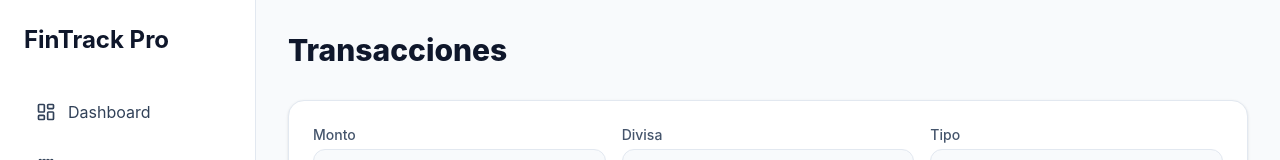
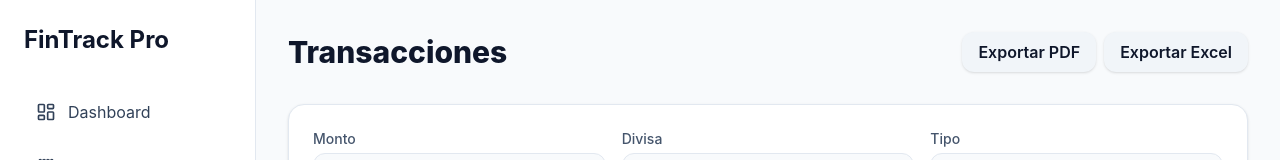
Before and after one commit to YnsM8/fintrack-pro, a Next.js app: page /transactions in a window 1280 px wide. Shown: the top 160 px of the page. Built offline with nearby package versions, Linux system fonts and the light colour scheme; no server answers; the database is empty.

Commit message:
feat: incorporate client side pdf and excel document exporting functionality

```diff
--- a/src/app/(dashboard)/transactions/page.tsx
+++ b/src/app/(dashboard)/transactions/page.tsx
@@ -2,6 +2,8 @@
 import { useRealtimeState } from '@/hooks/useRealtimeState';
 import { useState, useEffect } from 'react';
 import { createClient } from '@/lib/supabase/client';
+import { exportTransactionsToPDF } from '@/lib/export/pdf';
+import { exportTransactionsToExcel } from '@/lib/export/excel';
 
 interface Category {
   id: string;
@@ -64,7 +66,17 @@ export default function TransactionsPage() {
 
   return (
     <div className="space-y-8">
-      <h2 className="text-3xl font-extrabold text-slate-900 dark:text-white">Transacciones</h2>
+      <div className="flex justify-between items-center flex-wrap gap-4">
+        <h2 className="text-3xl font-extrabold text-slate-900 dark:text-white">Transacciones</h2>
+        <div className="flex space-x-2">
+          <button id="btn-export-pdf" onClick={() => exportTransactionsToPDF(transactions)} className="bg-slate-100 hover:bg-slate-200 dark:bg-slate-800 dark:hover:bg-slate-700 text-slate-900 dark:text-white font-semibold py-2 px-4 rounded-xl transition-colors shadow-sm">
+            Exportar PDF
+          </button>
+          <button id="btn-export-excel" onClick={() => exportTransactionsToExcel(transactions)} className="bg-slate-100 hover:bg-slate-200 dark:bg-slate-800 dark:hover:bg-slate-700 text-slate-900 dark:text-white font-semibold py-2 px-4 rounded-xl transition-colors shadow-sm">
+            Exportar Excel
+          </button>
+        </div>
+      </div>
 
       {/* Create Transaction form */}
       <form onSubmit={handleSubmit} className="bg-white dark:bg-slate-900 border border-slate-200 dark:border-slate-800 p-6 rounded-2xl shadow-sm grid grid-cols-1 md:grid-cols-3 gap-4">
--- /dev/null
+++ b/src/lib/export/excel.ts
@@ -0,0 +1,19 @@
+import * as XLSX from 'xlsx';
+
+export function exportTransactionsToExcel(transactions: any[]) {
+  const ws = XLSX.utils.json_to_sheet(
+    transactions.map((t) => ({
+      Fecha: t.transaction_date,
+      Descripción: t.description || 'Sin descripción',
+      Tipo: t.type === 'income' ? 'Ingreso' : 'Gasto',
+      Monto: t.amount,
+      Divisa: t.currency,
+      'Monto Base (USD)': t.base_amount,
+      'Tasa de Cambio': t.exchange_rate,
+    }))
+  );
+
+  const wb = XLSX.utils.book_new();
+  XLSX.utils.book_append_sheet(wb, ws, 'Transacciones');
+  XLSX.writeFile(wb, 'FinTrackPro_Reporte.xlsx');
+}
--- /dev/null
+++ b/src/lib/export/pdf.ts
@@ -0,0 +1,25 @@
+import jsPDF from 'jspdf';
+import 'jspdf-autotable';
+
+export function exportTransactionsToPDF(transactions: any[]) {
+  const doc = new jsPDF() as any;
+  doc.setFont('helvetica', 'normal');
+  doc.text('FinTrack Pro - Reporte Financiero', 14, 20);
+
+  const columns = ['Fecha', 'Descripción', 'Tipo', 'Monto', 'Divisa'];
+  const rows = transactions.map((t) => [
+    t.transaction_date,
+    t.description || 'Sin descripción',
+    t.type === 'income' ? 'Ingreso' : 'Gasto',
+    `$${Number(t.amount).toFixed(2)}`,
+    t.currency,
+  ]);
+
+  doc.autoTable({
+    head: [columns],
+    body: rows,
+    startY: 28,
+  });
+
+  doc.save('FinTrackPro_Reporte.pdf');
+}
```
